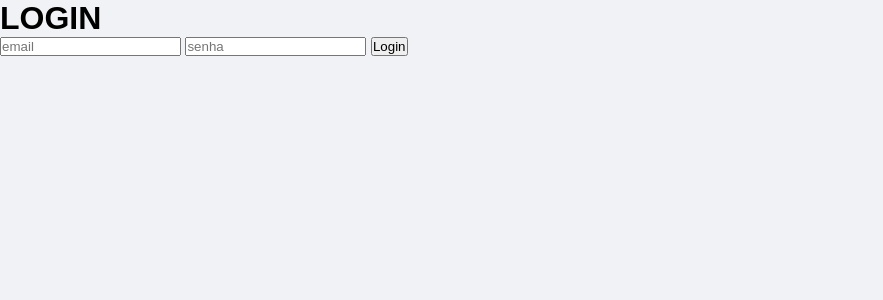
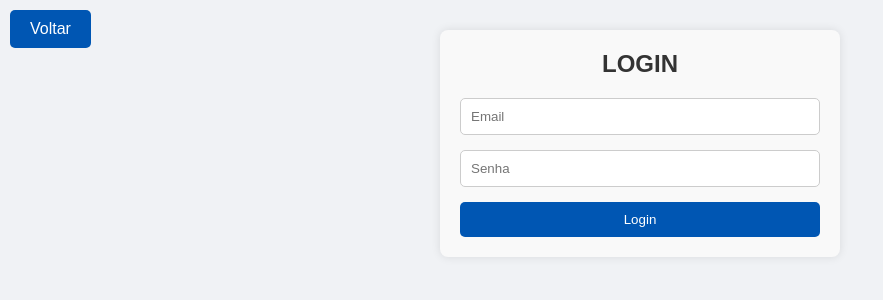
Before and after one commit to ar7utz/Gerenciador_financas, a PHP site: page /modulos/login/login.php in a window 1280 px wide. Shown: the top 300 px of the page, without its empty margins (0-883 px from the left). Run offline with PHP 8.4, Linux system fonts and the light colour scheme.

Commit message:
mexi no style ai

```diff
--- a/assets/css/style.css
+++ b/assets/css/style.css
@@ -2,6 +2,7 @@
     margin: 0;
     padding: 0;
     box-sizing: border-box;
+    text-decoration: none;
 }
 
 body {
@@ -290,7 +291,7 @@ h3 {
     right: 100px;
     padding: 10px 20px;
     border: 2px outset black;
-    background-color: #007bff;
+    background-color: #0056b3;
     color: #fff;
     border: none;
     border-radius: 5px;
@@ -302,3 +303,146 @@ h3 {
 .btn_voltar:hover {
     background-color: #0056b3;
 }
+
+.nav-login{
+    width: 100%;
+    background-color: #e92929;
+    color: #fff;
+    text-align: right;
+    padding: 15px;
+    font-size: 20px;
+}
+
+/*cadastro*/
+
+.formCad {
+    width: 400px;
+    margin: auto;
+    margin-top: 30px;
+    padding: 20px;
+    background-color: #f9f9f9;
+    border-radius: 8px;
+    box-shadow: 0 0 10px rgba(0, 0, 0, 0.1);
+}
+
+.pageTitle {
+    text-align: center;
+    margin-bottom: 20px;
+}
+
+.pageTitle h1 {
+    font-size: 24px;
+    color: #333;
+}
+
+.formCad label {
+    display: block;
+    margin-bottom: 10px;
+    font-weight: bold;
+}
+
+.formCad input[type="text"],
+.formCad input[type="email"],
+.formCad input[type="password"],
+.formCad input[type="checkbox"] {
+    width: 100%;
+    padding: 10px;
+    margin-bottom: 15px;
+    border: 1px solid #ccc;
+    border-radius: 5px;
+}
+
+.formCad input[type="submit"] {
+    width: 100%;
+    padding: 10px;
+    background-color: #0056b3;
+    color: #fff;
+    border: none;
+    border-radius: 5px;
+    cursor: pointer;
+    transition: background-color 0.3s ease;
+}
+
+.formCad input[type="submit"]:hover {
+    background-color: #0056b3;
+}
+
+.btn_voltar_cad {
+    display: flex;
+    justify-content: flex-start;
+    position: fixed;
+    top: 10px;
+    left: 10px;
+    padding: 10px 20px;
+    border: 2px outset black;
+    background-color: #0056b3;
+    color: #fff;
+    border: none;
+    border-radius: 5px;
+    cursor: pointer;
+    text-decoration: none;
+    transition: background-color 0.3s ease;
+}
+
+/*h1 index*/
+
+.titulo_index{
+    margin-top: 20px;
+    align-items: center;
+    text-align: center;
+}
+
+/*login*/
+
+.form_login{
+    width: 400px;
+    margin: auto;
+    margin-top: 30px;
+    padding: 20px;
+    background-color: #f9f9f9;
+    border-radius: 8px;
+    box-shadow: 0 0 10px rgba(0, 0, 0, 0.1);
+}
+
+.pageTitle {
+    text-align: center;
+    margin-bottom: 20px;
+}
+
+.pageTitle h1 {
+    font-size: 24px;
+    color: #333;
+}
+
+.form_login input[name="email"],
+.form_login input[type="password"] {
+    width: 100%;
+    padding: 10px;
+    margin-bottom: 15px;
+    border: 1px solid #ccc;
+    border-radius: 5px;
+}
+
+.form_login input[type="submit"] {
+    width: 100%;
+    padding: 10px;
+    background-color: #0056b3;
+    color: #fff;
+    border: none;
+    border-radius: 5px;
+    cursor: pointer;
+    transition: background-color 0.3s ease;
+}
+
+.form_login input[type="submit"]:hover {
+    background-color: #0056b3;
+}
+
+.navLoginSucess{
+    width: 100%;
+    background-color: #e92929;
+    color: #fff;
+    text-align: right;
+    padding: 15px;
+    font-size: 20px;
+}
--- a/index.php
+++ b/index.php
@@ -7,10 +7,10 @@
   <title>Gerenciador de Finanças</title>
 </head>
 <body>
-  <h1>Gerenciador de Finanças</h1>
   <div class="nav-login">
-      <a href="./modulos/login/login.php">Login</a>
-      <a href="./modulos/cadastro/cadastro.php">Registre-se</a>
+    <a href="./modulos/login/login.php">Login</a>
+    <a href="./modulos/cadastro/cadastro.php">Registre-se</a>
   </div>
+  <h1 class="titulo_index">Gerenciador de Finanças</h1>
 </body>
 </html>
--- a/modulos/cadastro/cadastrar.php
+++ b/modulos/cadastro/cadastrar.php
@@ -1,11 +1,8 @@
 <?php
-// Iniciar a sessão
 session_start();
 
-// Incluir o arquivo de conexão com o banco de dados
 include ('../../assets/bd/conexao.php');
 
-// Verificar se o formulário foi enviado
 if ($_SERVER['REQUEST_METHOD'] === 'POST') {
     // Receber os dados do formulário
     $nome = $_POST['nome'];
--- a/modulos/dashboard/hplogin.php
+++ b/modulos/dashboard/hplogin.php
@@ -13,10 +13,10 @@ session_start();
     <title>Dashboard - Gerenciador</title>
 </head>
 <body>
-    <h1>teste</h1>
     <div class="navLoginSucess">
         <a href="../dashboard/dashboard.php">Dashboard</a>
         <a href="../login/logout.php">Logout</a>
     </div>
+    <h1>Teste</h1>
 </body>
 </html>
--- a/modulos/login/login.php
+++ b/modulos/login/login.php
@@ -7,15 +7,21 @@
         <link rel="stylesheet" href="../../assets/css/style.css">
     </head>
     <body>
-        <h1>LOGIN</h1>
+        <a class="btn_voltar_cad" href="../../index.php">Voltar</a>
 
-        <form action="logon.php" method="POST">
-
-            <input type="text" placeholder="email" name="email" autocomplete="off" required>
-
-            <input type="password" placeholder="senha" name="senha" required>
-
-            <input type="submit" value="Login">
+        <form action="logon.php" method="POST" class="form_login">
+            <div class="pageTitle">
+                <h1>LOGIN</h1>
+            </div>
+            <div class="email">
+                <input type="text" placeholder="Email" name="email" autocomplete="off" required>
+            </div>
+            <div class="password">
+                <input type="password" placeholder="Senha" name="senha" required>
+            </div>
+            <div>
+                <input type="submit" value="Login">
+            </div>
         </form>
 
         <?php
```
Also changed, not shown: modulos/cadastro/cadastro.php (+4 -6 lines).
